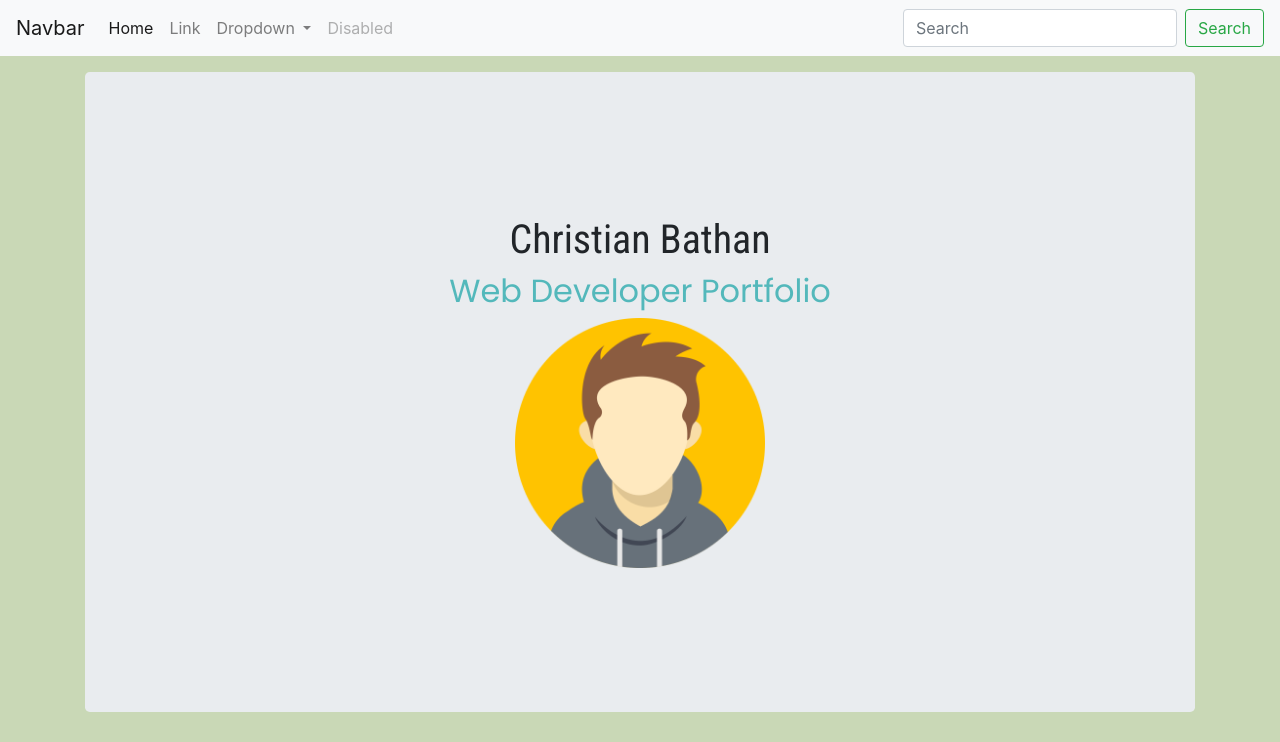
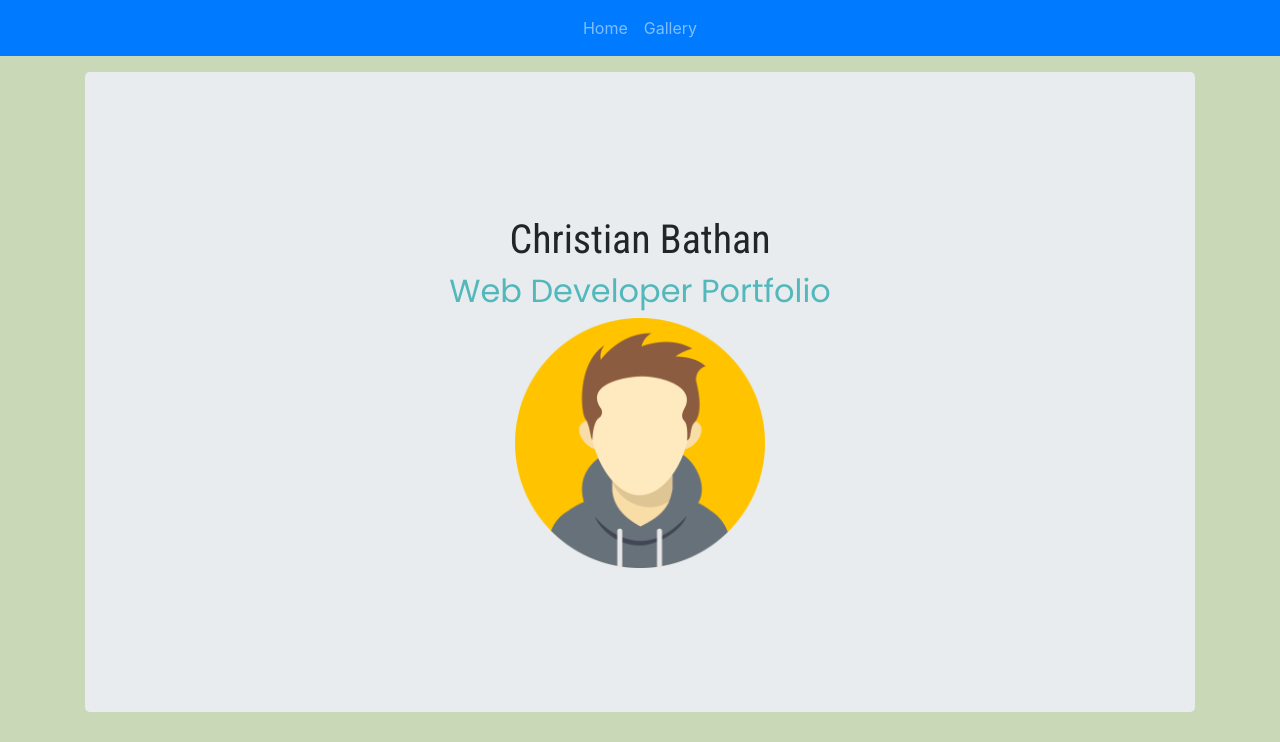
Before and after one commit to chrischan29/fcb-portfolio, a plain HTML site: page index.html in a window 1280 px wide. Shown: the top 742 px of the page. Drawn offline with nearby package versions, Linux system fonts and the light colour scheme.

Commit message:
nice and clean custom nav bar

```diff
--- a/css/style.css
+++ b/css/style.css
@@ -42,3 +42,7 @@ ul {
 	margin: 20px;
 	width: 75%;
 }
+
+html {
+	scroll-behavior: smooth;
+}
--- a/index.html
+++ b/index.html
@@ -10,39 +10,22 @@
 </head>
 <body>
 
-	<nav class="navbar navbar-expand-lg navbar-light bg-light">
-  <a class="navbar-brand" href="#">Navbar</a>
+	<nav class="navbar navbar-expand-lg navbar-dark bg-primary">
+
   <button class="navbar-toggler" type="button" data-toggle="collapse" data-target="#navbarSupportedContent" aria-controls="navbarSupportedContent" aria-expanded="false" aria-label="Toggle navigation">
     <span class="navbar-toggler-icon"></span>
   </button>
 
   <div class="collapse navbar-collapse" id="navbarSupportedContent">
-    <ul class="navbar-nav mr-auto">
-      <li class="nav-item active">
-        <a class="nav-link" href="#">Home <span class="sr-only">(current)</span></a>
+    <ul class="navbar-nav mx-auto">
+        <a class="nav-link" href="#landing">Home <span class="sr-only">(current)</span></a>
       </li>
       <li class="nav-item">
-        <a class="nav-link" href="#">Link</a>
+        <a class="nav-link" href="#gallery">Gallery</a>
       </li>
-      <li class="nav-item dropdown">
-        <a class="nav-link dropdown-toggle" href="#" id="navbarDropdown" role="button" data-toggle="dropdown" aria-haspopup="true" aria-expanded="false">
-          Dropdown
-        </a>
-        <div class="dropdown-menu" aria-labelledby="navbarDropdown">
-          <a class="dropdown-item" href="#">Action</a>
-          <a class="dropdown-item" href="#">Another action</a>
-          <div class="dropdown-divider"></div>
-          <a class="dropdown-item" href="#">Something else here</a>
-        </div>
-      </li>
-      <li class="nav-item">
-        <a class="nav-link disabled" href="#" tabindex="-1" aria-disabled="true">Disabled</a>
-      </li>
+
     </ul>
-    <form class="form-inline my-2 my-lg-0">
-      <input class="form-control mr-sm-2" type="search" placeholder="Search" aria-label="Search">
-      <button class="btn btn-outline-success my-2 my-sm-0" type="submit">Search</button>
-    </form>
+
   </div>
 </nav>
 
```
